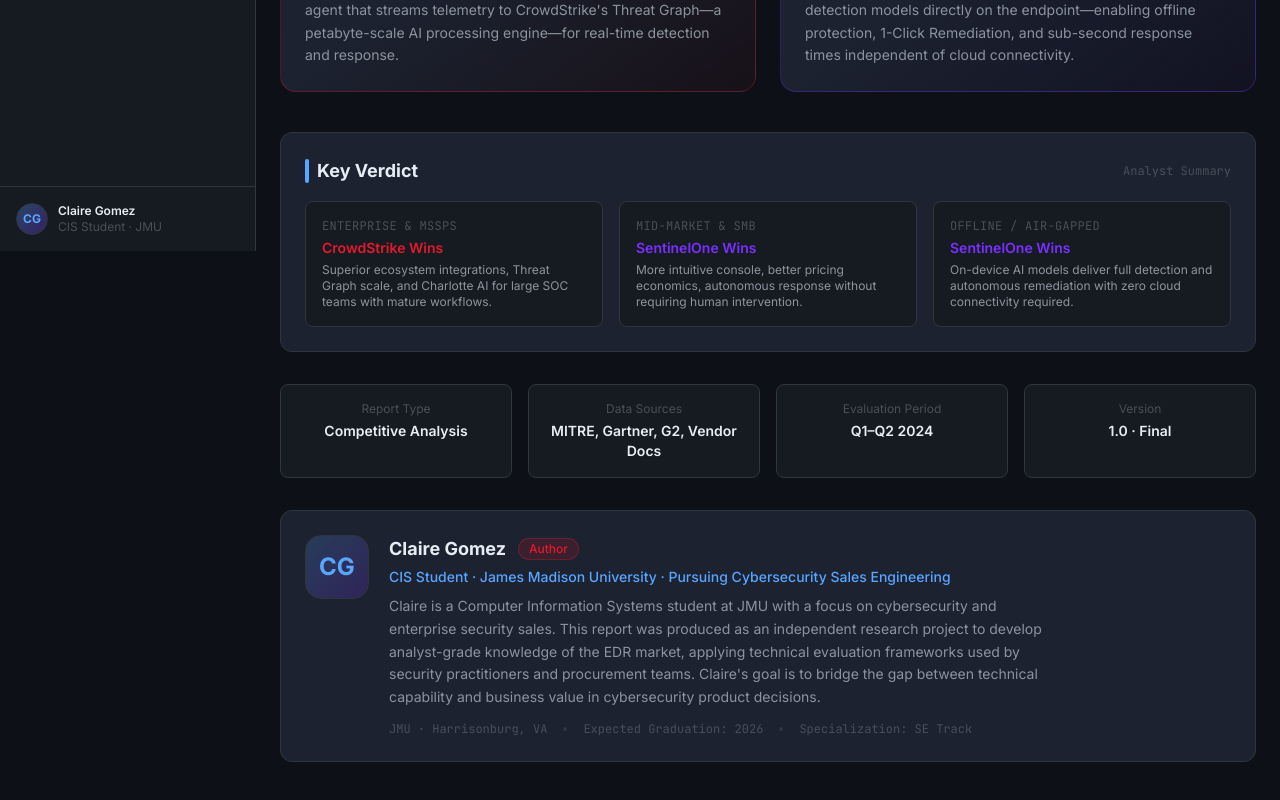
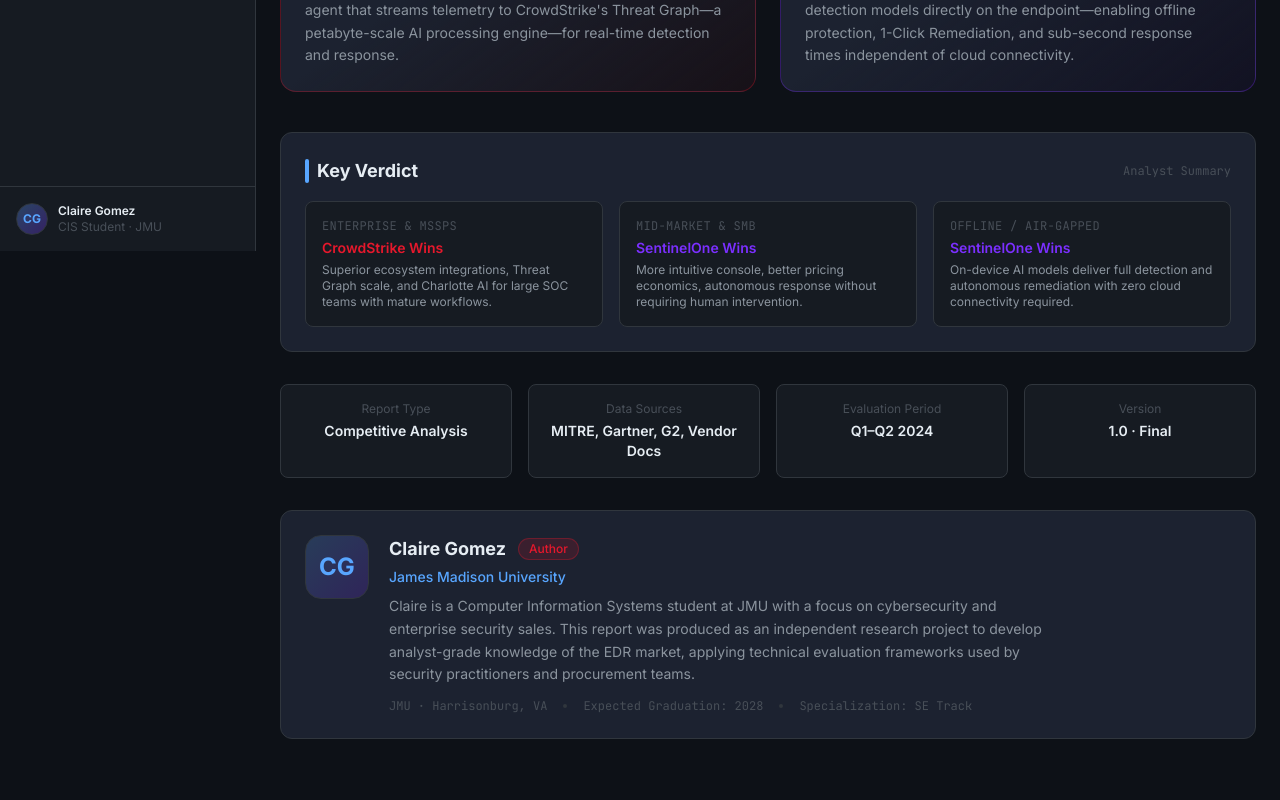
Before and after one commit to clairegomez/edr-comparison, a React (Vite) app: page / in a window 1280 px wide. Shown: the part 549-1349 px from the top of the page. After the commit the page ends 1328 px from the top, so only its background shows below. Built offline with nearby package versions, Linux system fonts and the light colour scheme.

Commit message:
Modify graduation year and simplify author details
Updated expected graduation year and removed some text.

```diff
--- a/src/components/ExecutiveSummary.jsx
+++ b/src/components/ExecutiveSummary.jsx
@@ -165,20 +165,18 @@
               <span className="badge-cs">Author</span>
             </div>
             <p className="text-sm text-accent-blue font-medium mb-2">
-              CIS Student · James Madison University · Pursuing Cybersecurity Sales Engineering
+              James Madison University
             </p>
             <p className="text-sm text-text-secondary leading-relaxed max-w-2xl">
               Claire is a Computer Information Systems student at JMU with a focus on cybersecurity
               and enterprise security sales. This report was produced as an independent research
               project to develop analyst-grade knowledge of the EDR market, applying technical
               evaluation frameworks used by security practitioners and procurement teams.
-              Claire's goal is to bridge the gap between technical capability and business value
-              in cybersecurity product decisions.
             </p>
             <div className="flex items-center gap-4 mt-3">
               <span className="text-xs text-text-muted font-mono">JMU · Harrisonburg, VA</span>
               <span className="w-1 h-1 rounded-full bg-dark-border" />
-              <span className="text-xs text-text-muted font-mono">Expected Graduation: 2026</span>
+              <span className="text-xs text-text-muted font-mono">Expected Graduation: 2028</span>
               <span className="w-1 h-1 rounded-full bg-dark-border" />
               <span className="text-xs text-text-muted font-mono">Specialization: SE Track</span>
             </div>
```
